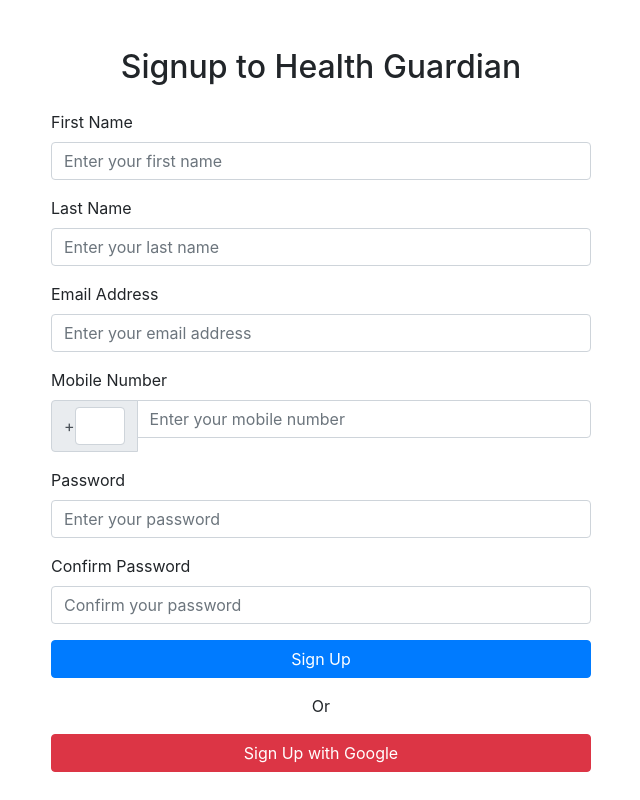
After one commit to sachinmoze/realtime-health-guardian, a Flask app: template templates/signup1.html in a window 1280 px wide. The commit adds this page. Shown: the whole page, without its empty margins (319-959 px from the left). Run offline with Flask 3, Linux system fonts and the light colour scheme; the template is opened without the code that fills it, so the values that code supplies are empty; some libraries are stand-ins or nearby versions.

Commit message:
signup form python logic change

```diff
--- a/app.py
+++ b/app.py
@@ -5,26 +5,29 @@ import json
 import sqlite3
 from flask_login import LoginManager, login_user, logout_user, login_required, UserMixin
 from werkzeug.security import generate_password_hash, check_password_hash
+from flask_wtf import FlaskForm
+from wtforms import StringField, PasswordField
+from wtforms.validators import DataRequired, Email, EqualTo
 
 app = Flask(__name__)
 
 app.config['SECRET_KEY'] = '8BYkEfBA6O6donzWlSihBXox7C0sKR6b'
-app.config['MYSQL_HOST'] = 'health.db'
-app.config['MYSQL_USER'] = 'your_username'
-app.config['MYSQL_PASSWORD'] = 'your_password'
+app.config['MYSQL_HOST'] = ''
+app.config['MYSQL_USER'] = 'bablumoze'
+app.config['MYSQL_PASSWORD'] = ''
 app.config['MYSQL_DB'] = 'your_database'
 
+#mongodb+srv://bablumoze:<password>@cluster0.oq3mqne.mongodb.net/
+
 mysql = MySQL(app)
-
-
 
 login_manager = LoginManager(app)
 
 conn = sqlite3.connect('health.db')
 cursor = conn.cursor()
 cursor.execute("""
-        CREATE TABLE IF NOT EXISTS users (
-    id INT AUTO_INCREMENT PRIMARY KEY,
+    CREATE TABLE IF NOT EXISTS users (
+    id INTEGER PRIMARY KEY AUTOINCREMENT,
     firstname VARCHAR(50),
     lastname VARCHAR(50),
     email VARCHAR(100) UNIQUE,
@@ -34,6 +37,16 @@ cursor.execute("""
     """)
 conn.commit()
 conn.close()
+
+class SignupForm(FlaskForm):
+    firstName = StringField('First Name', validators=[DataRequired()])
+    lastName = StringField('Last Name')
+    email = StringField('Email', validators=[DataRequired(), Email()])
+    countryCode = StringField('Country Code', validators=[DataRequired()])
+    mobile = StringField('Mobile Number', validators=[DataRequired()])
+    password = PasswordField('Password', validators=[DataRequired()])
+    confirmPassword = PasswordField('Confirm Password', validators=[DataRequired(), EqualTo('password')])
+
 
 class User(UserMixin):
     def __init__(self, user_id):
@@ -50,19 +63,26 @@ def home():
 
 @app.route('/signup', methods=['GET', 'POST'])
 def signup():
-    if request.method == 'POST':
-        firstname = request.form['firstname']
-        lastname = request.form['lastname']
+    form = SignupForm()
+
+    if form.validate_on_submit():
+        # Process form data (e.g., save to database)
+        firstname = request.form['firstName']
+        lastname = request.form['lastName']
         email = request.form['email']
+        countryCode = request.form['countryCode']
         mobile = request.form['mobile']
         password = request.form['password']
-        print(firstname,lastname,email,mobile,password)
-        ## encripting password
+
         hashed_password = generate_password_hash(password)
 
-        cur = conn.cursor()
-        cur.execute("INSERT INTO users (firstname, lastname, email, mobilenumber, password) VALUES (%s, %s, %s, %s, %s)",
-                    (firstname, lastname, email, mobile, hashed_password))
+        conn = sqlite3.connect('health.db')
+        cursor = conn.cursor()
+        # cursor.execute("INSERT INTO users (firstname, lastname, email, mobilenumber, password) VALUES (%s, %s, %s, %s, %s)",
+        #             (firstname, lastname, email, countryCode + mobile, hashed_password))
+        cursor.execute("INSERT INTO users (firstname, lastname, email, mobilenumber, password) VALUES (?, ?, ?, ?, ?)",
+                       (firstname, lastname, email, mobile, hashed_password))
+
 
         conn.commit()
         conn.close()
@@ -70,7 +90,8 @@ def signup():
         flash('Registration successful. Please log in.', 'success')
         return redirect(url_for('login'))
 
-    return render_template('signup.html')
+    return render_template('signup.html', form=form)
+
 
 
 @app.route('/onboarding')
--- /dev/null
+++ b/templates/signup1.html
@@ -0,0 +1,81 @@
+<!DOCTYPE html>
+<html lang="en">
+<head>
+  <meta charset="UTF-8">
+  <meta name="viewport" content="width=device-width, initial-scale=1.0">
+  <title>Signup | Healthcare Guardian</title>
+
+  <link href="https://maxcdn.bootstrapcdn.com/bootstrap/4.5.2/css/bootstrap.min.css" rel="stylesheet">
+
+  <style></style>
+</head>
+<body>
+  <div class="container mt-5">
+    <div class="row justify-content-center">
+      <div class="col-md-6">
+        <h2 class="text-center mb-4">Signup to Health Guardian</h2>
+        <form id="signupForm" method="POST">
+          <div class="form-group">
+            <label for="firstName">First Name</label>
+            <input type="text" class="form-control" id="firstName" placeholder="Enter your first name" required>
+          </div>
+          <div class="form-group">
+            <label for="lastName">Last Name</label>
+            <input type="text" class="form-control" id="lastName" placeholder="Enter your last name" required>
+          </div>
+          <div class="form-group">
+            <label for="email">Email Address</label>
+            <input type="email" class="form-control" id="email" placeholder="Enter your email address" required>
+          </div>
+          <div class="form-group">
+            <label for="mobile">Mobile Number</label>
+            <div class="input-group">
+                <div class="input-group-prepend">
+                  <span class="input-group-text">+<input type="text" id="countryCode" class="form-control" style="width: 50px;"></span>
+                </div>
+                <input type="tel" class="form-control" id="mobile" placeholder="Enter your mobile number" required>
+              </div>
+          </div>
+          <div class="form-group">
+            <label for="password">Password</label>
+            <input type="password" class="form-control" id="password" placeholder="Enter your password" required>
+          </div>
+          <div class="form-group">
+            <label for="confirmPassword">Confirm Password</label>
+            <input type="password" class="form-control" id="confirmPassword" placeholder="Confirm your password" required>
+          </div>
+          <button type="submit" class="btn btn-primary btn-block">Sign Up</button>
+        </form>
+        <p class="text-center mt-3">Or</p>
+        <button class="btn btn-danger btn-block">Sign Up with Google</button>
+      </div>
+    </div>
+  </div>
+
+
+  <script src="https://code.jquery.com/jquery-3.5.1.slim.min.js"></script>
+  <script src="https://cdn.jsdelivr.net/npm/@popperjs/core@2.5.4/dist/umd/popper.min.js"></script>
+  <script src="https://stackpath.bootstrapcdn.com/bootstrap/4.5.2/js/bootstrap.min.js"></script>
+
+  <script>
+    document.getElementById('signupForm').addEventListener('submit', function(event) {
+      event.preventDefault();
+      var countryCode = document.getElementById('countryCode').value.trim();
+      var mobileNumber = document.getElementById('mobile').value.trim();
+
+      if (!countryCode) {
+        alert('Please enter country code for your mobile number.');
+        return;
+      }
+
+      if (!mobileNumber) {
+        alert('Please enter your mobile number.');
+        return;
+      }
+      alert('Form submitted successfully.');
+
+      window.location.href = "{{ url_for('signup') }}";
+    });
+  </script>
+</body>
+</html>
```
Also changed, not shown: templates/signup.html (+46 -47 lines), health.db.
